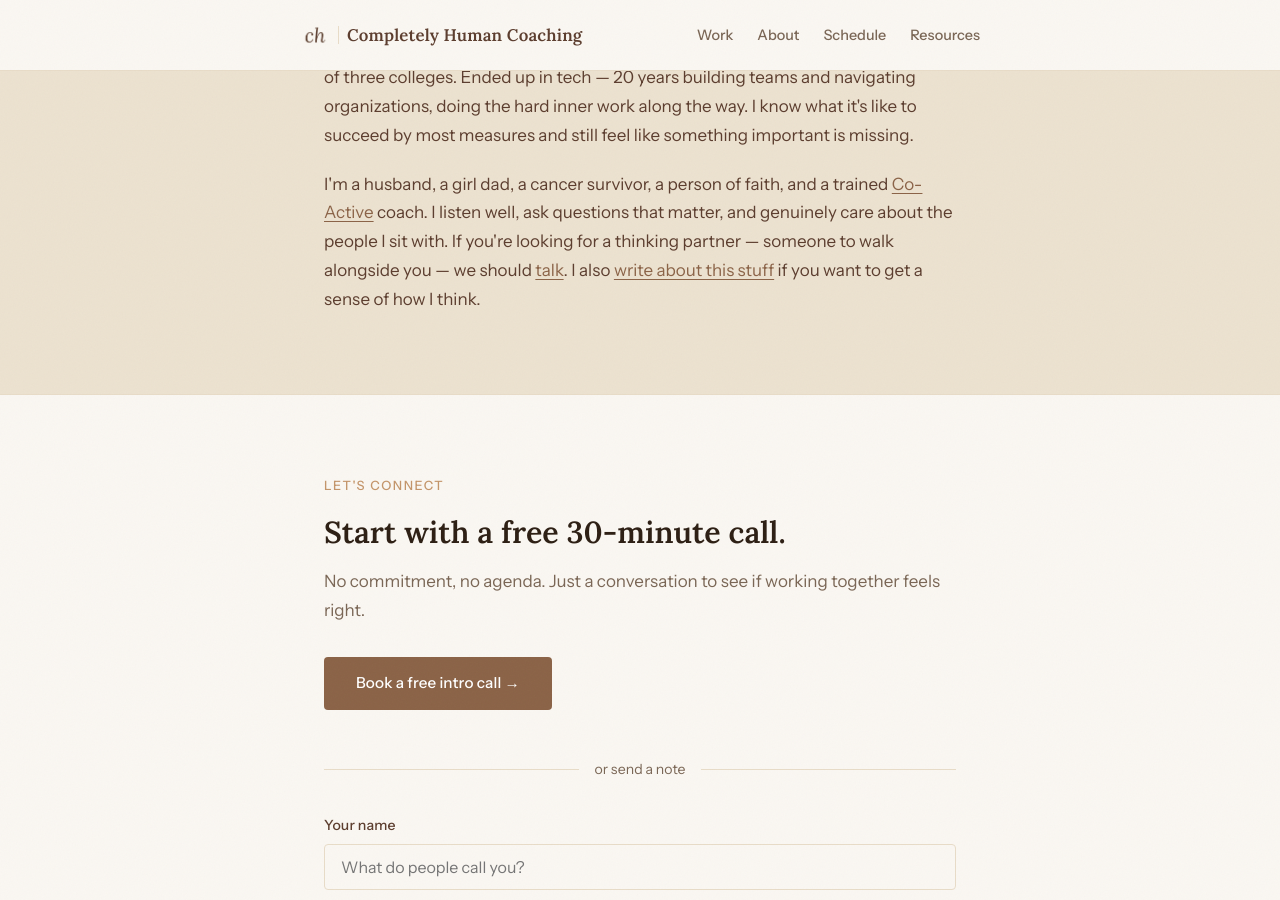
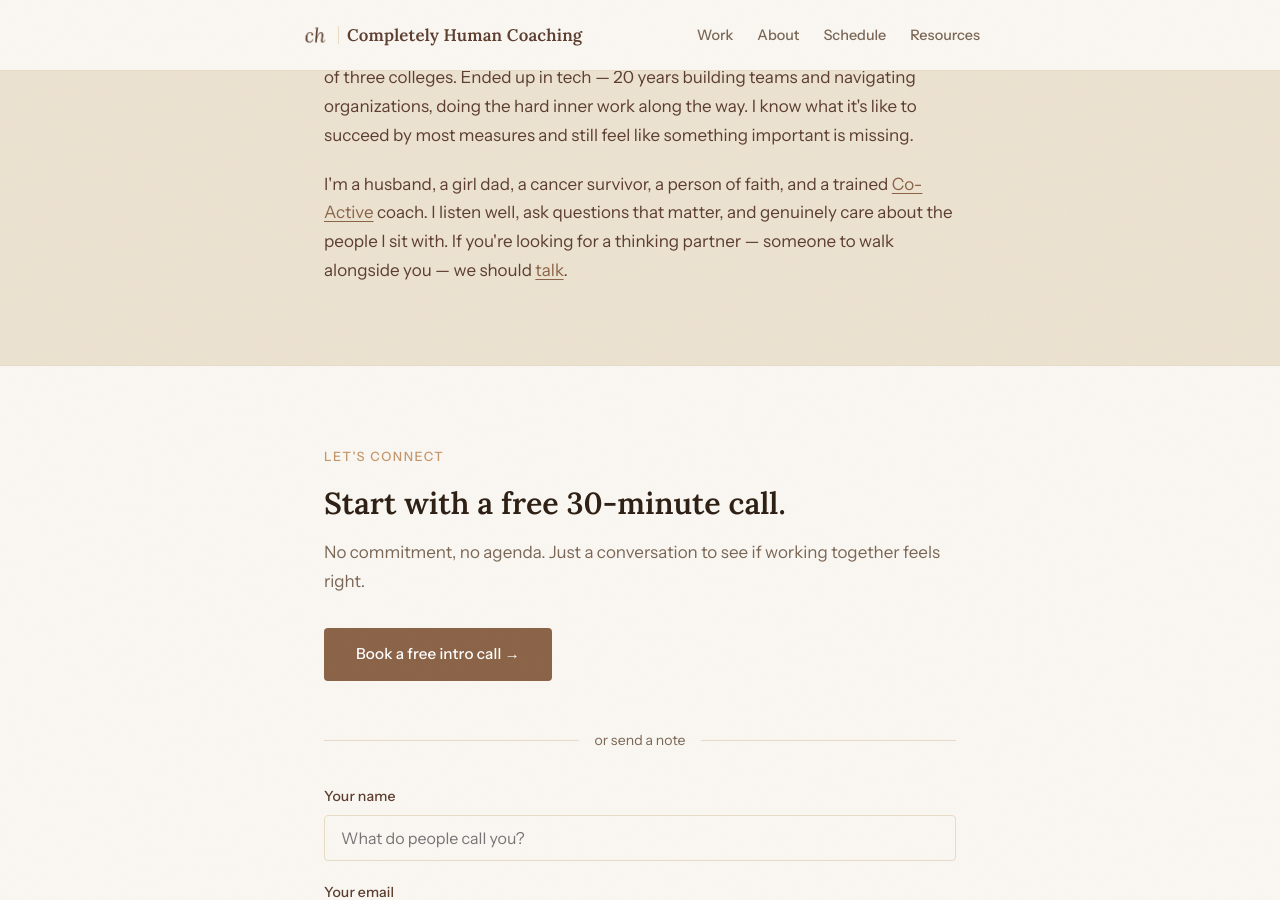
Before and after one commit to dbough/completely-human-coaching-com, a Jekyll site: the page built from index.html, in a window 1280 px wide and 900 px high, scrolled down 2127 px. Built offline with Jekyll 4.4.1, drawn with Linux system fonts in a browser that asks for light colours.

Commit message:
Remove writing sentence from about section
Co-Authored-By: Claude Sonnet 4.6 <noreply@anthropic.com>

```diff
--- a/index.html
+++ b/index.html
@@ -102,7 +102,6 @@ og_image: "https://completelyhumancoaching.com/og-image.png"
         I'm a husband, a girl dad, a cancer survivor, a person of faith, and a trained <a href="https://coactive.com/what-is-co-active/" target="_blank" rel="noopener">Co-Active</a> coach. I listen well,
         ask questions that matter, and genuinely care about the people I sit with.
         If you're looking for a thinking partner — someone to walk alongside you — we should <a href="#connect">talk</a>.
-        I also <a href="https://danbough.substack.com/" target="_blank" rel="noopener">write about this stuff</a> if you want to get a sense of how I think.
       </p>
     </div>
   </section>
```
